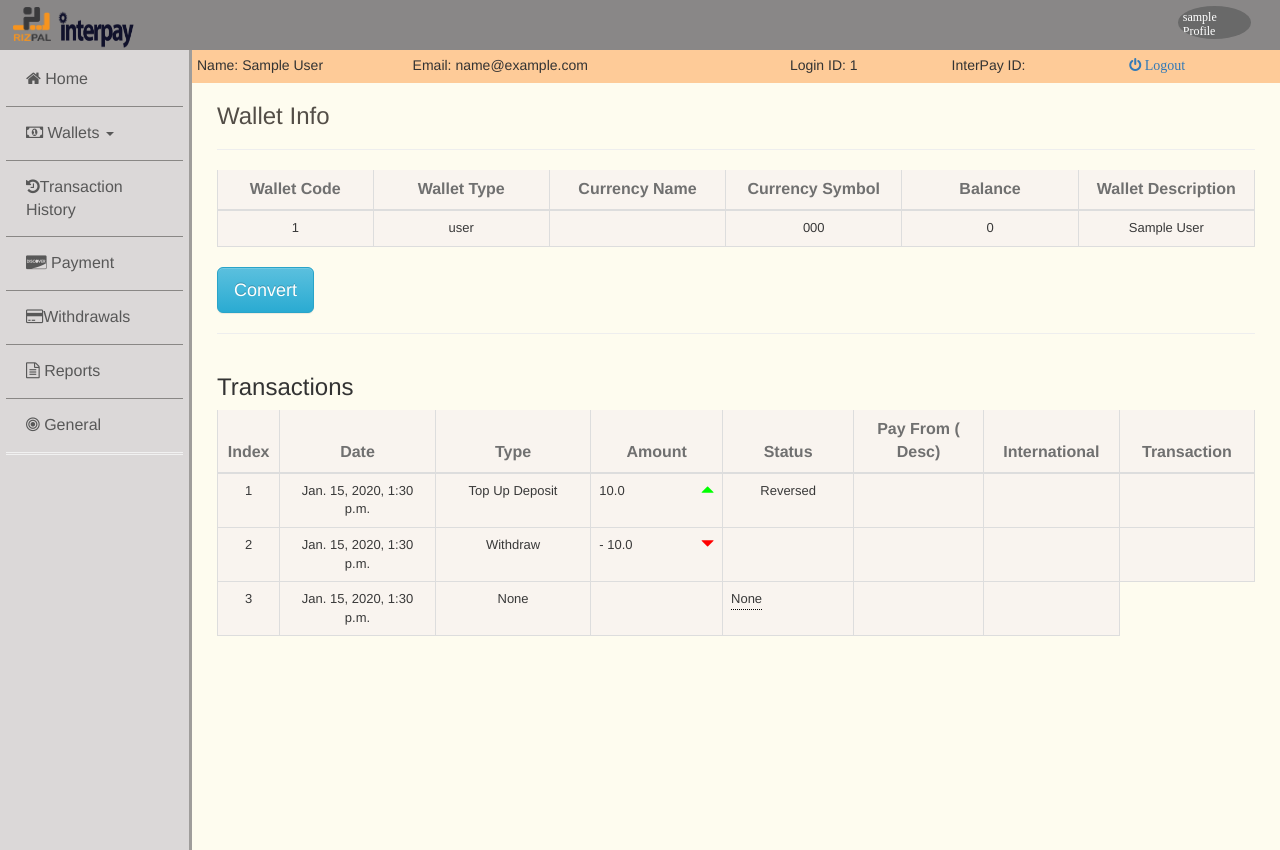
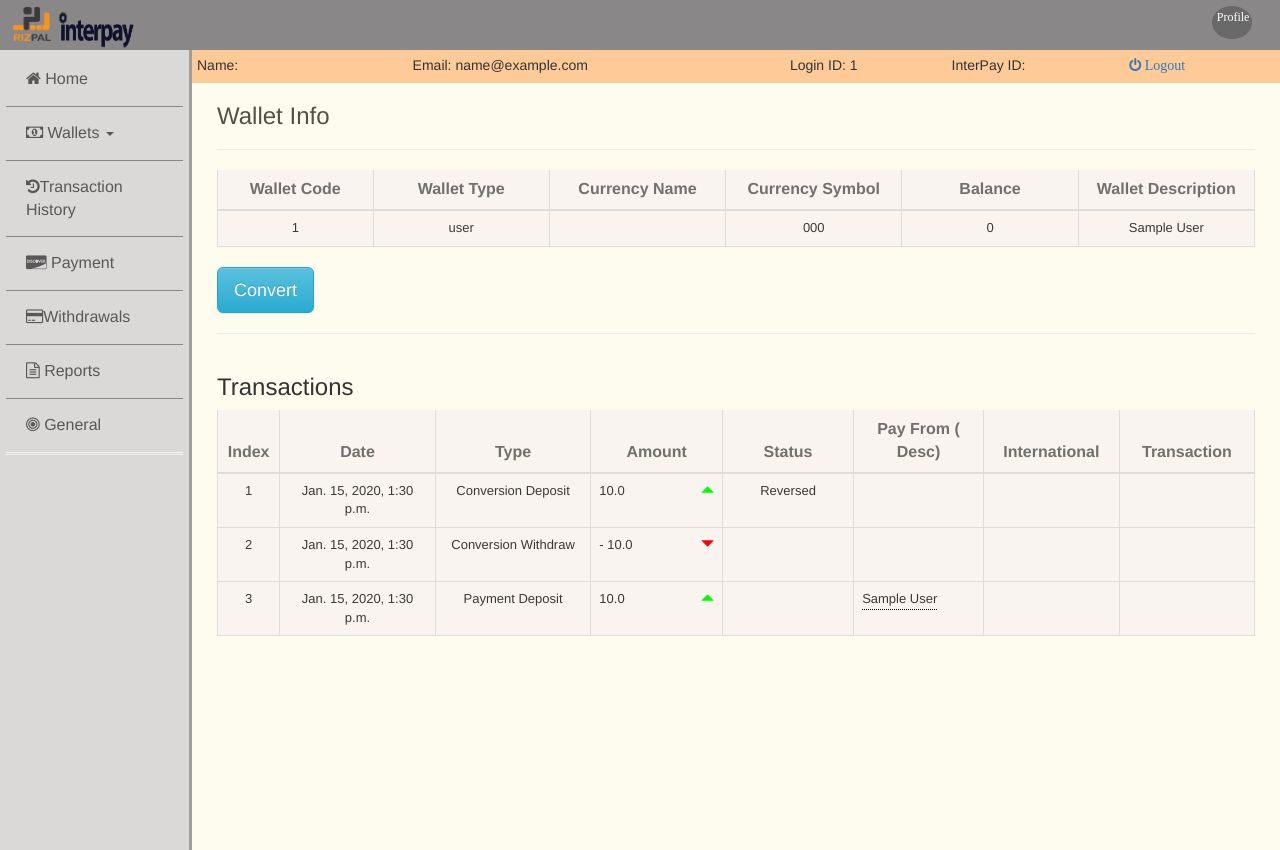
Before and after one commit to kahihia/OnlineSite, a Django app: page /wallets/1/ in a window 1280 px wide. Run offline with Django 3.2, Linux system fonts and the light colour scheme; a user stored in the database is signed in; tables that the repository leaves empty hold one stand-in row (values such as "Sample post"); data that the repository does not hold is empty; some libraries are stand-ins or nearby versions.

Commit message:
adding type attribute to deposit and withdraw models

```diff
--- a/RestApi/views.py
+++ b/RestApi/views.py
@@ -120,7 +120,7 @@ def cash_out_order(request):
                         bank_account = BankAccount.objects.create(owner=user, method=BankAccount.DEBIT,
                                                                   cur_code=currency,
                                                                   account_id=make_id())
-                    deposit = Deposit.objects.create(account=bank_account, amount=order_amount, status=Deposit.PENDING, cur_code=currency)
+                    deposit = Deposit.objects.create(account=bank_account, amount=order_amount, status=Deposit.PENDING, cur_code=currency, type=Deposit.INTERNATIONAL)
                     response['orderReference'] = deposit.id
                     response['orderDate'] = datetime.datetime.now()
                     response['expiryDate'] = response['orderDate'] + datetime.timedelta(days=7)
--- a/interpay/templatetags/filters.py
+++ b/interpay/templatetags/filters.py
@@ -1,6 +1,7 @@
 from django import template
 from interpay.models import Deposit, Withdraw, MoneyTransfer, CurrencyConversion
 from currencies.utils import convert
+from interpay.choices import TYPE_CHOICES
 
 register = template.Library()
 
@@ -79,3 +80,11 @@ def get_currency(cur_code):
 @register.filter()
 def withdraw_convert_currency(amount, source_currency):
     return convert(amount, source_currency, 'IRR')
+
+
+@register.filter()
+def get_type(transaction_type):
+    if transaction_type:
+        return TYPE_CHOICES[int(transaction_type)][1]
+    else:
+        return 'Payment'
--- a/interpay/views.py
+++ b/interpay/views.py
@@ -645,14 +645,8 @@ def zarinpal_callback_handler(request, amount):
                                      banker=new_banker,
                                      date=(datetime.datetime.strptime(a['date'].__str__()[:10], '%Y-%m-%d')),
                                      cur_code=a['cur_code'],
-                                     tracking_code=result2.RefID)
-            # try:
+                                     tracking_code=result2.RefID, type=Deposit.TOP_UP)
             deposit.calculate_comission()  # automatically saves after calculating comission
-            # except:
-            #     log.error("error in Calculating Comission")
-            #     deposit.save()
-
-            # return render(request, 'interpay/test.html', {'res': res, 'result2': result2})
             return recharge_account(request, message="Your account charged successfully.")
 
         elif result2.Status == 101:
@@ -792,12 +786,12 @@ def wallet(request, wallet_id, recom=None):
         for item3 in MoneyTransfer.objects.filter(Q(receiver__owner=up) | Q(sender__owner=up)).filter(
                         Q(receiver=ba) | Q(sender=ba)):
             transaction_list.append(item3)
-        transaction_list.sort(key=lambda x: x.date)
+        transaction_list.sort(key=lambda x: x.date, reverse=True)
         context = {
             'account': ba,
             'recommended': recommended,
             'list': transaction_list,
-            'user_profile': up
+            'user': up
         }
         return render(request, "interpay/wallet.html", context)
 
@@ -903,7 +897,7 @@ def actual_convert(request):
         conversion = CurrencyConversion()
 
         new_withdraw = Withdraw(account=cur_account, amount=amount, banker=user_profile, date=datetime.datetime.now(),
-                                cur_code=cur_account.cur_code)
+                                cur_code=cur_account.cur_code, type=Withdraw.CONVERSION)
         new_withdraw.save()
         conversion.withdraw = new_withdraw
         converted_amount = convert(amount, cur_account.cur_code, currency)
@@ -918,7 +912,7 @@ def actual_convert(request):
                                               account_id=make_id())
         destination_account.save()
         new_deposit = Deposit(account=destination_account, amount=float(converted_amount), banker=user_profile,
-                              date=datetime.datetime.now(), cur_code=currency)
+                              date=datetime.datetime.now(), cur_code=currency, type=Deposit.CONVERSION)
         new_deposit.calculate_comission()
         new_deposit.save()
         conversion.deposit = new_deposit
--- a/templates/interpay/wallet.html
+++ b/templates/interpay/wallet.html
@@ -40,10 +40,12 @@
         <script>
             $(document).ready(function () {
                 var inf = $('#message').text();
-          if( $('#message').text().length!=14)
-            {
+                if ($('#message').text().length != 14) {
                     swal({
-              title: '<div>  {% trans 'Successfully Created' %}</div> <div style="color:orange; font-size: small"> {% trans 'Click on  your account Id if you want to go to your account' %}</div><u></u> <a   {% ifequal LANGUAGE_CODE 'en-gb' %} href="/wallets/{{ account_id }}">{{account_id}}  {% else %}  href="/fa-ir/wallets/{{ account_id }}">{{account_id}} {% endifequal %}</a> ',
+                        title: '<div>  {% trans 'Successfully Created' %}</div> <div style="color:orange; font-size: small"> {% trans 'Click on  your account Id if you want to go to your account' %}</div><u></u> <a
+                                {% ifequal LANGUAGE_CODE 'en-gb' %} href="/wallets/{{ account_id }}">{{account_id}}
+                                    {% else %}  href="/fa-ir/wallets/{{ account_id }}">{{account_id}}
+                                     {% endifequal %}</a> ',
                         type: 'info',
                         html: ' ' + 'and other HTML tags',
                         type: "info",
@@ -163,7 +165,8 @@
         {{ error }}
     </div>
 
-    <button type="button" class="btn btn-info btn-lg" data-toggle="modal" data-target="#Modalconvert"> {% trans 'Convert' %}</button>
+    <button type="button" class="btn btn-info btn-lg" data-toggle="modal"
+            data-target="#Modalconvert"> {% trans 'Convert' %}</button>
     <div class="modal fade" id="Modalconvert" role="dialog">
         <div class="modal-dialog">
             <div class="modal-content">
@@ -208,7 +211,7 @@
     <form action="../withdraw_pending_deposit/" method="post" id="withdraw_convert_form">
         {% csrf_token %}
         <div class="table-responsive">
-            <h3>{%  trans 'Transactions' %}</h3>
+            <h3>{% trans 'Transactions' %}</h3>
             <table id="wal-tab" class="table">
                 <thead>
                 <tr class="table-header-row">
@@ -230,9 +233,6 @@
                     <th class="table-header-cell">
                         {% trans 'Pay From ( Desc)' %}
                     </th>
-                    {#                    <th class="table-header-cell">#}
-                    {#                        {% trans 'Source/Destination' %}#}
-                    {#                    </th>#}
                     <th class="table-header-cell">
                         {% trans 'International' %}
                     </th>
@@ -247,23 +247,20 @@
                         <td width="6%" class="table-cell" style="text-align: center">{{ forloop.counter }}</td>
                         {#                        <td width="10%" class="table-cell" style="text-align: center">{{ d.id }}</td>#}
                         <td width="15%" class="table-cell" style="text-align: center">{{ d.date }}</td>
-                        {#                        <td class="table-cell">{{ d.account.account_id }}</td>#}
-                        {#                        <td class="table-cell">{{ d.cur_code }}</td>#}
                         <td class="table-cell" width="15%" style="text-align: center">
-                            {#                            {% if d|get_transaction_type == "money_transfer" %}#}
-                            {{ d|get_transfer_type:user}}
-                            {#                            {% endif %}#}
-                            {#                            {{ d.id }}#}
+                            {{ d.type|get_type }} {% if d|get_is_deposit:user %} Deposit {% else %} Withdraw {% endif %}
                         </td>
-                        {% if d|get_is_deposit:user%}
+
+                        {% if d|get_is_deposit:user %}
                             <td class="table-cell">{{ d.amount }}<span style="float:right; color:lime"
                                                                        class="glyphicon glyphicon-triangle-top green"></span>
                             </td>
-                        {% elif d|get_is_withdraw:user%}
+                        {% elif d|get_is_withdraw:user %}
                             <td class="table-cell">- {{ d.amount }}<span style="float:right; color:red"
                                                                          class="glyphicon glyphicon-triangle-bottom red"></span>
                             </td>
                         {% endif %}
+
                         <td class="table-cell" style="text-align: center">
                             {% if d|get_transaction_type == "deposit" %}
                                 {% if d.status == 1 %}
@@ -289,7 +286,8 @@
                                 {% if d.status == 2 %}
                                     {#                                    <input type="submit" value="Withdraw">#}
 
-                                    <button type="button" data-toggle="modal" data-target="#modal_withdraw">Withdraw</button>
+                                    <button type="button" data-toggle="modal" data-target="#modal_withdraw">Withdraw
+                                    </button>
 
 
 
@@ -298,7 +296,8 @@
                                         <div class="modal-dialog">
                                             <div class="modal-content">
                                                 <div class="modal-header">
-                    <button type="button" class="close" data-dismiss="modal">&times;</button>
+                                                    <button type="button" class="close"
+                                                            data-dismiss="modal">&times;</button>
                                                     <h4 class="modal-title">Convert to Rial</h4>
                                                 </div>
                                                 <div class="modal-body">
@@ -308,23 +307,31 @@
                                                     <div style="margin-left: 0 !important;margin-right: 0 !important;">
                                                         <div style="margin-right:0px;width:540px;margin-left: 10px ">
                                                             <div style="background-color: #ddd; padding: 2px; margin-bottom: 8px">
-                                   <b>Note:</b> In order to make the status of this payment completed, you have to convert it to rial.
+                                                                <b>Note:</b> In order to make the status of this payment
+                                                                completed, you have to convert it to rial.
                                                             </div>
                                                             <label>{% trans 'Source Amount' %}: </label>
                                                             {{ d.amount }} {{ account.cur_code|get_currency }}s<br>
                                                             <label>{% trans 'To Currency' %}: Rial</label>
-                                <input type="hidden" name="account_id" value="{{ account.account_id }}">
+                                                            <input type="hidden" name="account_id"
+                                                                   value="{{ account.account_id }}">
                                                             <br>
-                                <label>{% trans 'Destination Amount' %}: {{ d.amount|withdraw_convert_currency:d.cur_code}} Rials</label>
-                                <input type="hidden" name="account_id" value="{{ account.account_id }}">
+                                                            <label>{% trans 'Destination Amount' %}:
+                                                                {{ d.amount|withdraw_convert_currency:d.cur_code}}
+                                                                Rials</label>
+                                                            <input type="hidden" name="account_id"
+                                                                   value="{{ account.account_id }}">
                                                             <br>
-                                <input value="Submit" type='button' onclick="withdrawFormSubmitter('withdraw_convert_form','success')">
+                                                            <input value="Submit" type='button'
+                                                                   onclick="withdrawFormSubmitter('withdraw_convert_form','success')">
                                                         </div>
                                                     </div>
                                                     {#                    </form>#}
                                                 </div>
                                                 <div class="modal-footer">
-                    <button type="button" class="btn btn-default" data-dismiss="modal">Close</button>
+                                                    <button type="button" class="btn btn-default" data-dismiss="modal">
+                                                        Close
+                                                    </button>
                                                 </div>
                                             </div>
                                         </div>
```
Also changed, not shown: interpay/choices.py (added, +8 -0 lines), interpay/models.py (+12 -7 lines). Lines whose indentation alone changed are shown as unchanged.
